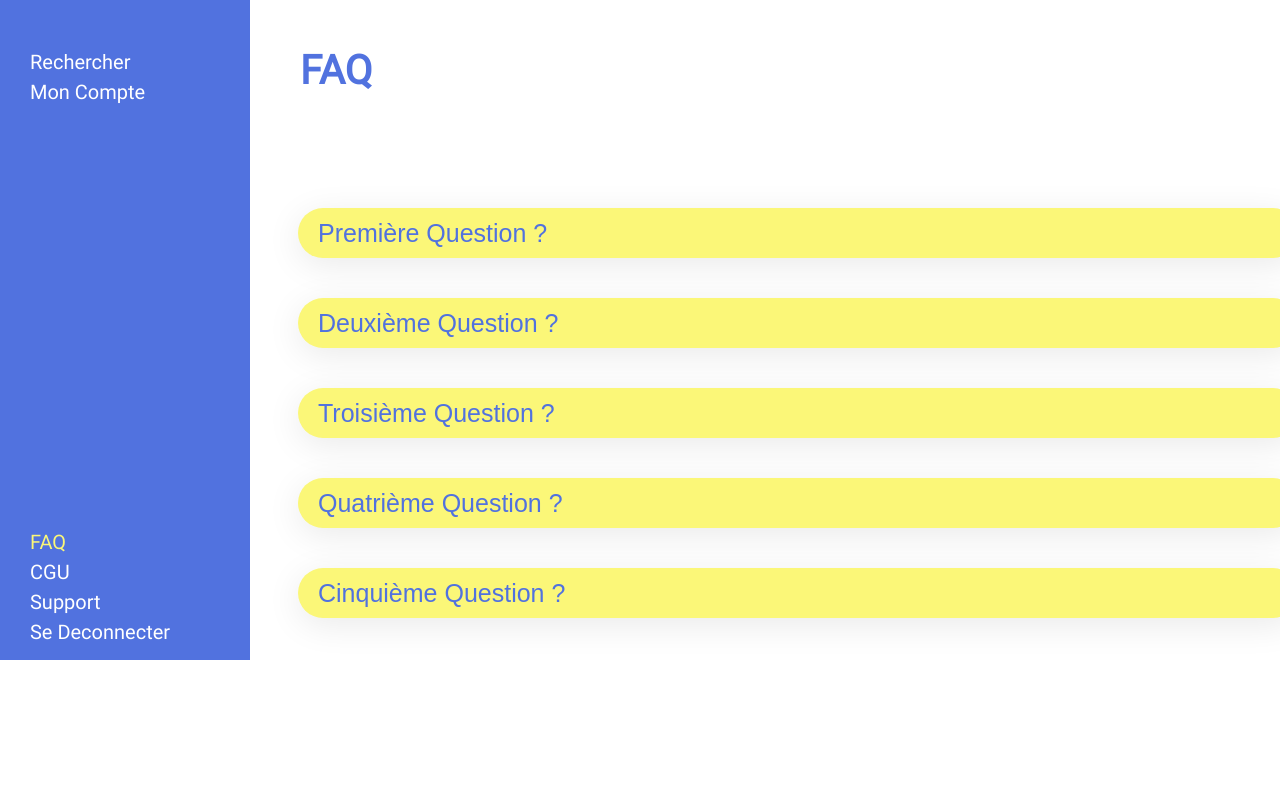
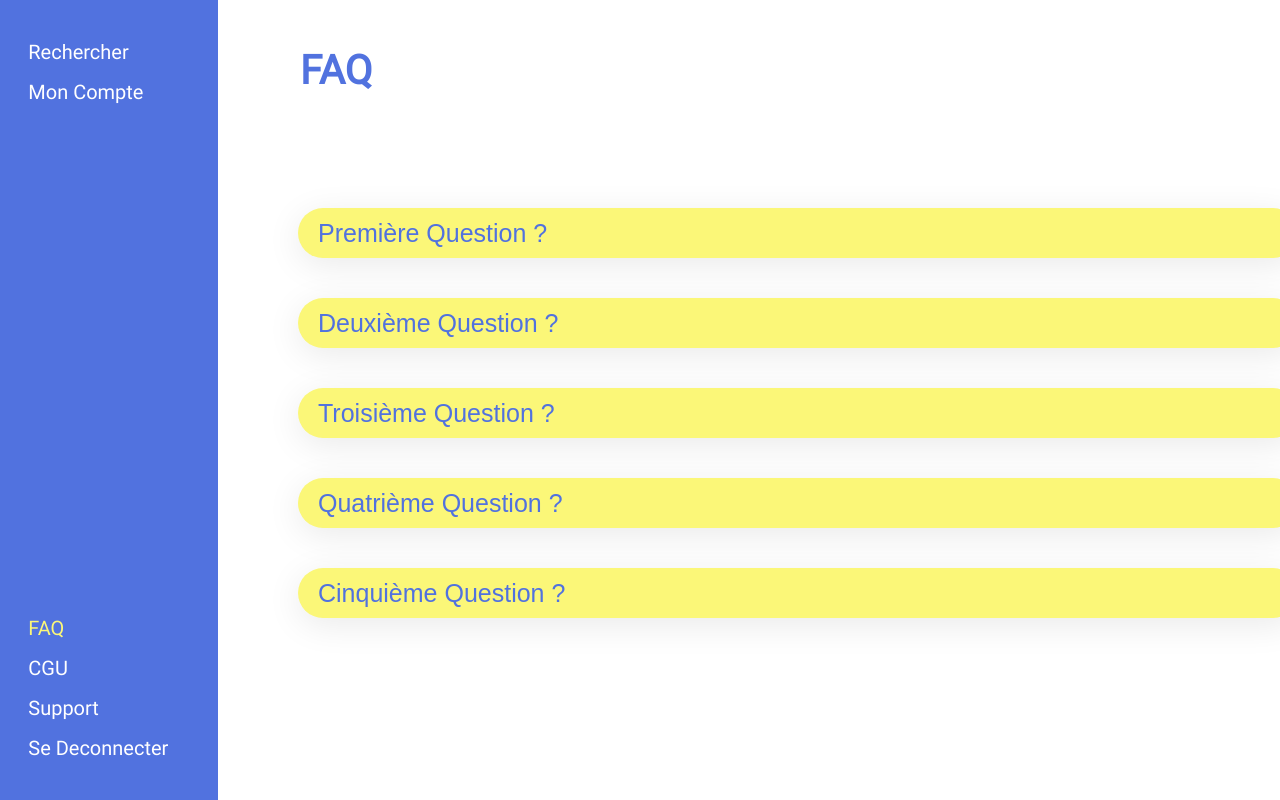
Before and after one commit to ASM-42/Cognitech, a PHP site: page /FAQinvite.html in a window 1280 px wide. Run offline with PHP 8.4, Linux system fonts and the light colour scheme.

Commit message:
Pourcentage

```diff
--- a/Cognitech/Base.css
+++ b/Cognitech/Base.css
@@ -27,50 +27,50 @@ h1 {
     position: absolute;
     top: 0px;
     left: 0px;
-    width: 250px;
-    height: 660px;
+    width: 17%;
+    height: 100%;
     background: #5172DF;
 }
 
 .recherche {
     font-size: 20px;
     position: absolute;
-    top: 50px; left: 30px;
+    top: 5%; left: 13%;
     color: #FFFFFF;
 }
 
 .compte {
     font-size: 20px;
     position: absolute;
-    top: 80px; left: 30px;
+    top: 10%; left: 13%;
     color: #FFFFFF;
 }
 
 .FAQ {
     font-size: 20px;
     position: absolute;
-    top: 530px; left: 30px;
+    bottom: 20%; left: 13%;
     color: #FFFFFF;
 }
 
 .CGU {
     font-size: 20px;
     position: absolute;
-    top: 560px; left: 30px;
+    bottom: 15%; left: 13%;
     color: #FFFFFF;
 }
 
 .support {
     font-size: 20px;
     position: absolute;
-    top: 590px; left: 30px;
+    bottom: 10%; left: 13%;
     color: #FFFFFF;
 }
 
 .deconnecter{
     font-size: 20px;
     position: absolute;
-    top: 620px; left: 30px;
+    bottom: 5%; left: 13%;
     color: #FFFFFF;
 }
 
--- a/Cognitech/FAQinvite.html
+++ b/Cognitech/FAQinvite.html
@@ -6,6 +6,7 @@
     <link href="Base.css" rel="stylesheet"/>
 </head>
 <body>
+
 
     <div class="container">
         <h1 class="colorBleu titre">FAQ</h1>
```
